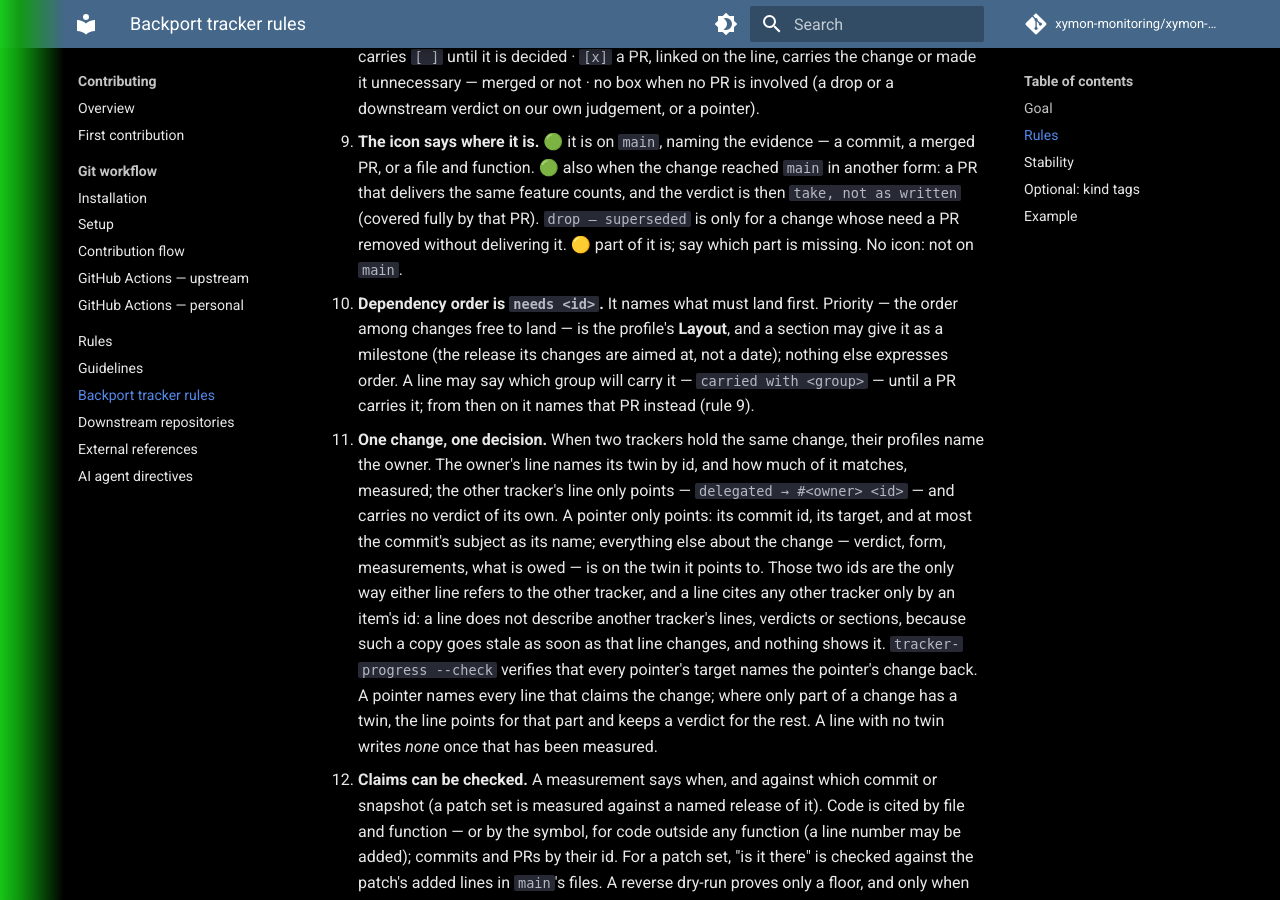
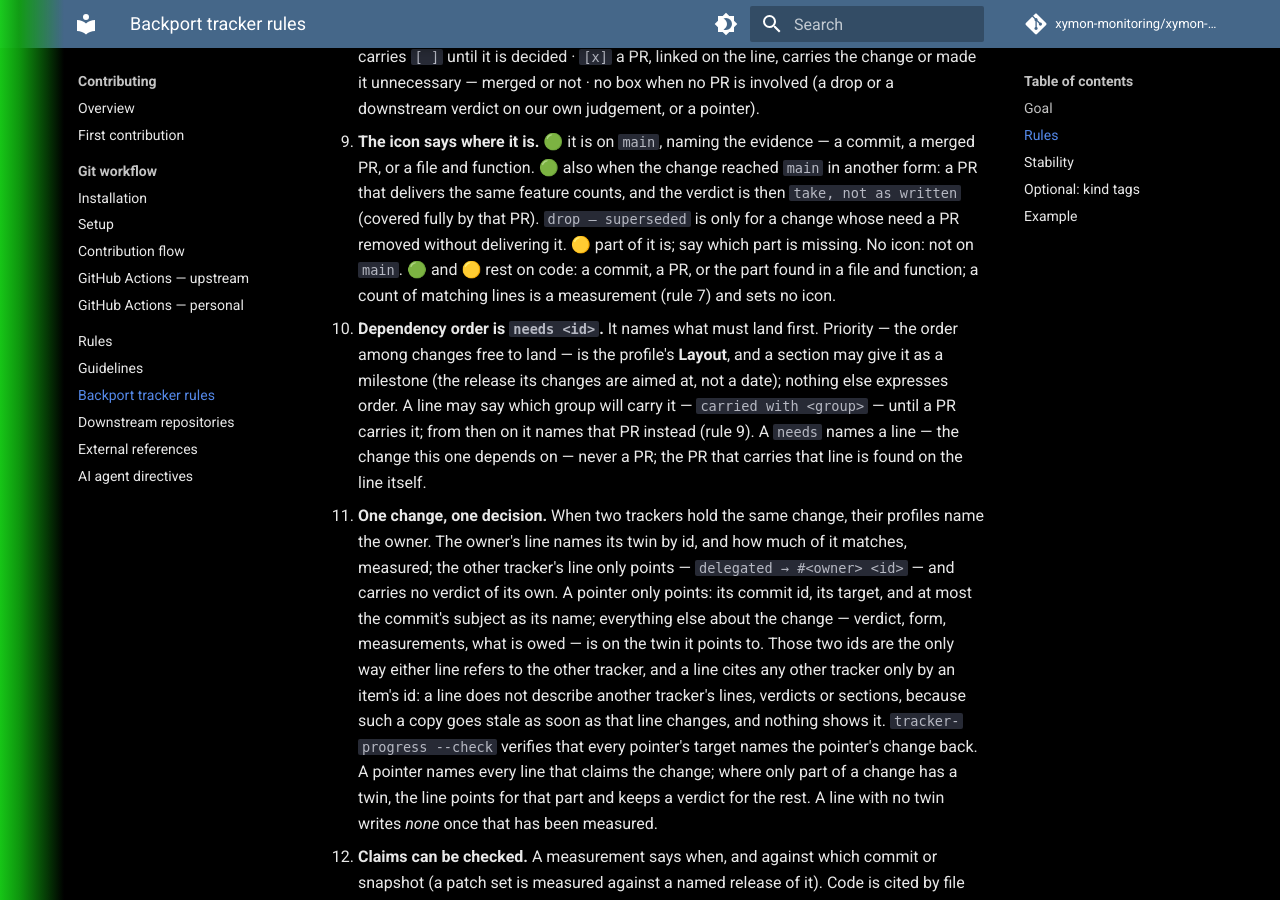
Before and after one commit to xymon-monitoring/xymon-wiki, an MkDocs documentation site: the page built from docs/contributing/backport-tracker-rules.md, in a window 1280 px wide and 900 px high, scrolled down 1397 px. Built offline with MkDocs 1.6.1 and Material for MkDocs 9.7.7, drawn with Linux system fonts in a browser that asks for light colours; comment, search, counter and statistics services are not loaded; some of the changed text lies outside the part shown.

Commit message:
backport-tracker-rules: icons rest on code; needs names a line; priority may be a stated criterion
A count of matching lines sets no icon (rule 4). A needs names the line it depends on, never a PR, whose #N reference already expands to the PR (rule 5). Layout may give priority by one criterion that orders every line, such as kind tag then risk (rule 11). tracker-lint flags a needs naming a PR, and a missing kind tag when Layout orders by kind.

```diff
--- a/docs/contributing/backport-tracker-rules.md
+++ b/docs/contributing/backport-tracker-rules.md
@@ -59,13 +59,17 @@ for prose.
    verdict is then `take, not as written` (covered fully by that PR).
    `drop — superseded` is only for a change whose need a PR removed without
    delivering it. 🟡 part of it is; say which part is missing. No icon: not on
-   `main`.
+   `main`. 🟢 and 🟡 rest on code: a commit, a PR, or the part found in a file
+   and function; a count of matching lines is a measurement (rule 7) and sets no
+   icon.
 5. **Dependency order is `needs <id>`.** It names what must land first.
    Priority — the order among changes free to land — is the profile's
    **Layout**, and a section may give it as a milestone (the release its
    changes are aimed at, not a date); nothing else expresses order. A line may
    say which group will carry it — `carried with <group>` — until a PR carries
-   it; from then on it names that PR instead (rule 9).
+   it; from then on it names that PR instead (rule 9). A `needs` names a line —
+   the change this one depends on — never a PR; the PR that carries that line
+   is found on the line itself.
 6. **One change, one decision.** When two trackers hold the same change, their
    profiles name the owner. The owner's line names its twin by id, and how much
    of it matches, measured; the other tracker's line only points —
@@ -133,8 +137,10 @@ for prose.
     - **Owner** — which tracker decides a change two trackers hold;
     - **Downstreams** — the downstream repositories a change may be offered to,
       and where to reach each;
-    - **Layout** — the top-level sections, in priority order, and which holds
-      settled lines;
+    - **Layout** — the top-level sections, and which holds settled lines; and
+      the priority, given either by the order of the sections or by one stated
+      criterion that orders every line (for example its kind tag, then its
+      risk);
     - **Extra marks** — any mark this tracker adds, with its meaning.
 
     A field that does not apply says *none*.
```
Also changed, not shown: 1 other file.
